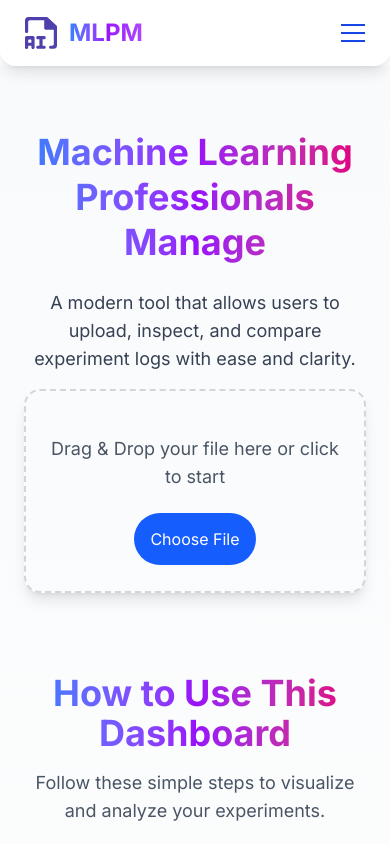
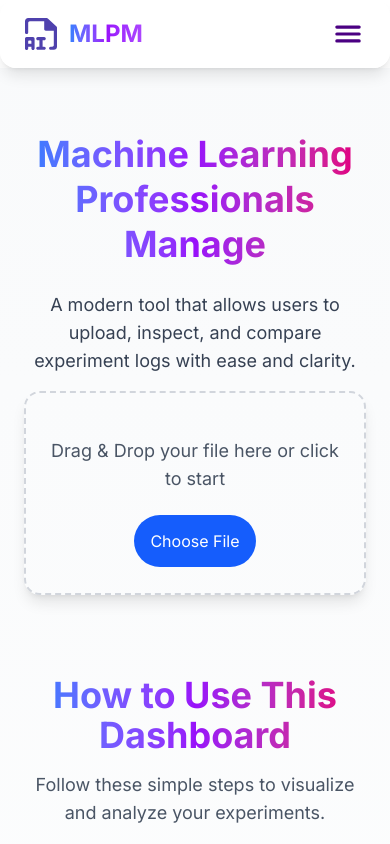
Before and after one commit to o-cherpak/mlpm, a React (Vite) app: page / in a window 390 px wide. Shown: the top 844 px of the page. Built offline with nearby package versions, Linux system fonts and the light colour scheme.

Commit message:
delete color panel

```diff
--- a/src/components/Header/BurgerMenu.tsx
+++ b/src/components/Header/BurgerMenu.tsx
@@ -1,3 +1,5 @@
+import {IoMenu} from "react-icons/io5";
+
 type BurgerMenuProps = {
   setIsOpen: (val: boolean) => void;
   isOpen: boolean;
@@ -6,12 +8,10 @@ type BurgerMenuProps = {
 export function BurgerMenu({setIsOpen, isOpen}: Readonly<BurgerMenuProps>) {
   return (
     <button
-      className="md:hidden flex flex-col gap-1.5"
+      className="flex"
       onClick={() => setIsOpen(!isOpen)}
     >
-      <span className="w-6 h-0.5 bg-blue-700"></span>
-      <span className="w-6 h-0.5 bg-blue-700"></span>
-      <span className="w-6 h-0.5 bg-blue-700"></span>
+      <IoMenu size={34} color="indigo" />
     </button>
   )
 }
--- a/src/components/Header/Navigation.tsx
+++ b/src/components/Header/Navigation.tsx
@@ -8,7 +8,6 @@ export function Navigation() {
 
   return (
     <nav className="hidden md:flex gap-8 text-lg font-medium ">
-
       {navLinks.map((link) => (
         <a
           key={link.href}
@@ -16,7 +15,7 @@ export function Navigation() {
           className="
           relative bg-gradient-to-r from-blue-700 via-purple-600 to-blue-700 bg-clip-text text-transparent
           after:content-[''] after:absolute after:left-0 after:bottom-0 after:h-[2px] after:w-0
-          after:bg-gradient-to-r after:from-blue-600 after:to-pink-600 after:to-pink-400
+          after:bg-gradient-to-r after:from-blue-600  after:to-pink-400
           after:transition-all after:duration-400 hover:after:w-full"
         >
           {link.label}
--- a/src/components/MainSection/ChartsSection/Charts.tsx
+++ b/src/components/MainSection/ChartsSection/Charts.tsx
@@ -7,8 +7,6 @@ interface ChartsProps {
   metrics: string[];
   experiments: string[];
 }
-
-const COLORS = ["#5470C6", "#91CC75", "#EE6666", "#FAC858"];
 
 export function Charts({data, metrics, experiments}: Readonly<ChartsProps>) {
   if (!metrics || metrics.length === 0) {
@@ -24,14 +22,13 @@ export function Charts({data, metrics, experiments}: Readonly<ChartsProps>) {
       {metrics.map((metric) => {
         const metricData = data[metric] || {};
 
-        const series = experiments.map((expId, idx) => ({
+        const series = experiments.map((expId) => ({
           name: expId,
           type: "line",
           showSymbol: false,
           data: metricData[expId]
             ? metricData[expId].map((log) => [log.step, log.value])
             : [],
-          color: COLORS[idx % COLORS.length],
           animation: false,
         }));
 
--- a/src/components/MainSection/GuideSection.tsx
+++ b/src/components/MainSection/GuideSection.tsx
@@ -26,7 +26,8 @@ export function GuideSection() {
     <section className="py-16 px-2 lg:px-16">
       <div className="max-w-5xl mx-0 lg:mx-auto text-center mb-12">
         <h2
-          className="text-4xl font-extrabold mb-4 bg-gradient-to-r from-blue-500 via-purple-600 to-pink-600 bg-clip-text text-transparent">
+          className="text-4xl font-extrabold mb-4 bg-gradient-to-r from-blue-500 via-purple-600 to-pink-600
+          bg-clip-text text-transparent">
           How to Use This Dashboard
         </h2>
 
--- a/src/components/MainSection/MainSection.tsx
+++ b/src/components/MainSection/MainSection.tsx
@@ -7,7 +7,8 @@ export function MainSection() {
       className="flex gap-4 flex-col items-center justify-center px-6 md:px-20 py-16 bg-gradient-to-b from-gray-50 to-white">
       <div className="max-w-3xl text-center">
         <h1
-          className="text-4xl md:text-6xl font-extrabold bg-gradient-to-r from-blue-500 via-purple-600 to-pink-600 bg-clip-text text-transparent leading-tight">
+          className="text-4xl md:text-6xl font-extrabold
+          bg-gradient-to-r from-blue-500 via-purple-600 to-pink-600 bg-clip-text text-transparent leading-tight">
           Machine Learning Professionals Manage
         </h1>
 
```
